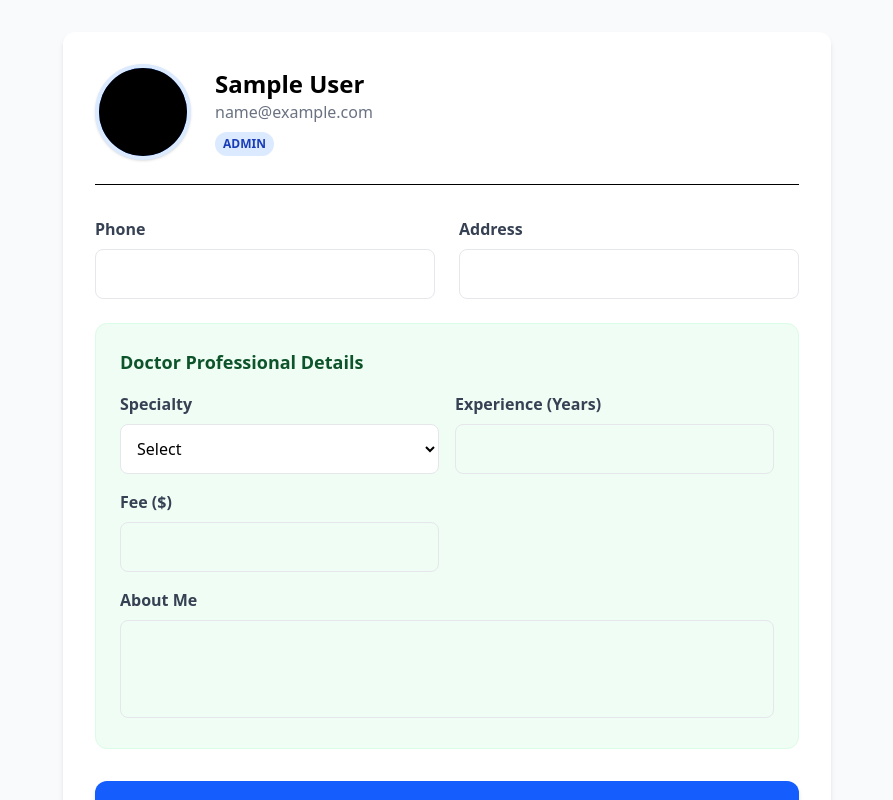
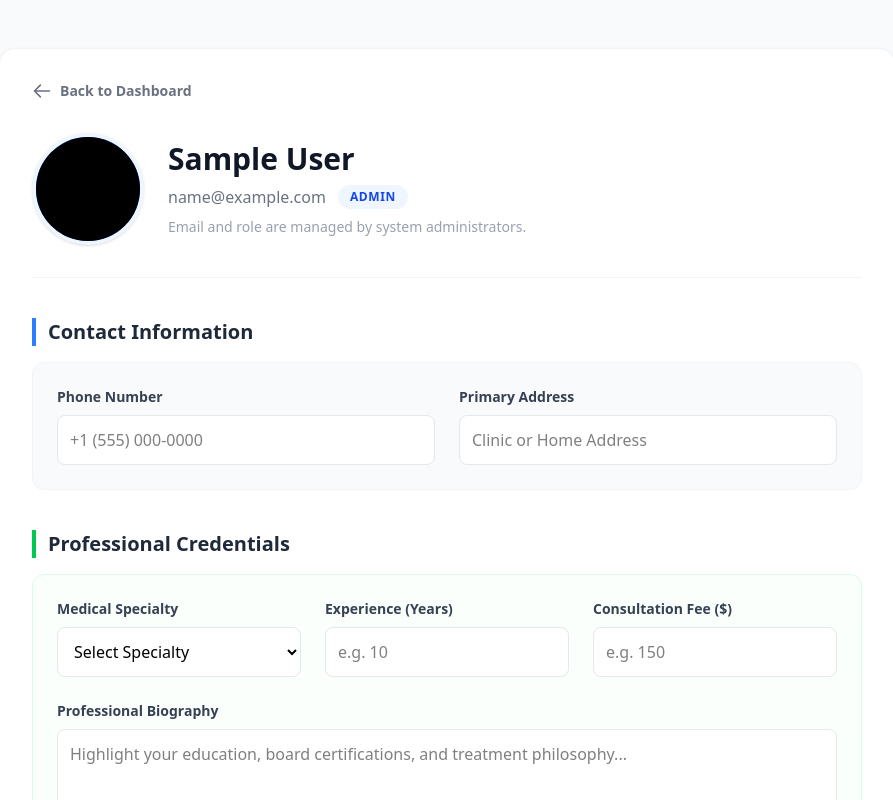
Before and after one commit to YASHWANTHGUNA/askdoc-telehealth, a React app in the folder frontend/: page /profile in a window 1280 px wide. Shown: the top 800 px of the page, without its empty margins (193-1086 px from the left). Built offline with nearby package versions, Linux system fonts and the light colour scheme; no server answers; sample sign-in values are in the browser's storage; the HTML template or start-up script is replaced by a standard one.

Commit message:
Profile section update

```diff
--- a/frontend/src/pages/UserProfile.jsx
+++ b/frontend/src/pages/UserProfile.jsx
@@ -1,25 +1,23 @@
+
 import React, { useState, useEffect, useRef } from "react";
+import { Link, useNavigate } from "react-router-dom"; // 👇 Added navigation
 import api from "../api/axiosInstance";
 import toast from "react-hot-toast";
 
 const UserProfile = () => {
   const [user, setUser] = useState({});
   const [preview, setPreview] = useState(null);
-
   const [selectedFile, setSelectedFile] = useState(null);
   const [uploading, setUploading] = useState(false);
-
   const [isMenuOpen, setIsMenuOpen] = useState(false);
   const [isViewModalOpen, setIsViewModalOpen] = useState(false);
+
   const fileInputRef = useRef(null);
+  const navigate = useNavigate(); // 👇 Initialize navigation
 
   const [formData, setFormData] = useState({
-    email: "",
     phone: "",
     address: "",
-    gender: "",
-    dob: "",
-    photo: "",
     bloodGroup: "",
     height: "",
     weight: "",
@@ -42,12 +40,8 @@ const UserProfile = () => {
       );
 
       setFormData({
-        email: storedUser.email || "",
         phone: storedUser.phone || "",
         address: storedUser.address || "",
-        gender: storedUser.gender || "",
-        dob: storedUser.dob ? storedUser.dob.split("T")[0] : "",
-        photo: storedUser.photo || "",
         bloodGroup: storedUser.bloodGroup || "",
         height: storedUser.height || "",
         weight: storedUser.weight || "",
@@ -89,7 +83,6 @@ const UserProfile = () => {
   const handleRemovePicture = () => {
     setPreview(null);
     setSelectedFile(null);
-    setFormData({ ...formData, photo: "default" });
     setIsMenuOpen(false);
   };
 
@@ -109,6 +102,9 @@ const UserProfile = () => {
 
       if (selectedFile) {
         uploadData.append("image", selectedFile);
+      } else if (preview === null && user.photo !== "default") {
+         // Explicitly tell backend to remove photo if user cleared it and didn't select a new one
+         uploadData.append("photo", "default");
       }
 
       const res = await api.patch(`/users/update-profile`, uploadData, {
@@ -121,7 +117,6 @@ const UserProfile = () => {
       localStorage.setItem("user", JSON.stringify(updatedUser));
       setUser(updatedUser);
 
-      // 👇 THE FIX: Cleanly handles the "default" string so it sets to null!
       setPreview(updatedUser.photo && updatedUser.photo !== "default" ? updatedUser.photo : null);
 
       toast.success("Profile Updated Successfully!");
@@ -134,22 +129,33 @@ const UserProfile = () => {
   };
 
   return (
-    <div className="min-h-screen bg-gray-50 p-8 flex justify-center relative">
-      <div className="bg-white p-8 rounded-xl shadow-md w-full max-w-3xl">
+    <div className="min-h-screen bg-gray-50 p-6 md:p-12 flex justify-center relative">
+      <div className="bg-white p-8 rounded-2xl shadow-sm border border-gray-100 w-full max-w-4xl">
 
-        <div className="flex items-center gap-6 mb-8 border-b pb-6 relative">
+        {/* 👇 NEW: Back Navigation */}
+        <button
+          onClick={() => navigate('/dashboard')}
+          className="flex items-center text-gray-500 hover:text-blue-600 mb-8 font-bold text-sm transition-colors group"
+        >
+          <svg xmlns="http://www.w3.org/2000/svg" className="h-5 w-5 mr-2 transform group-hover:-translate-x-1 transition-transform" fill="none" viewBox="0 0 24 24" stroke="currentColor" strokeWidth={2}>
+            <path strokeLinecap="round" strokeLinejoin="round" d="M10 19l-7-7m0 0l7-7m-7 7h18" />
+          </svg>
+          Back to Dashboard
+        </button>
+
+        {/* HEADER & IDENTITY */}
+        <div className="flex flex-col md:flex-row items-start md:items-center gap-6 mb-10 pb-8 border-b border-gray-100 relative">
 
           <div className="relative">
             <div
               onClick={() => setIsMenuOpen(!isMenuOpen)}
-              className="h-24 w-24 rounded-full overflow-hidden border-4 border-blue-100 flex items-center justify-center bg-blue-600 text-white text-3xl font-bold uppercase cursor-pointer group relative shadow-sm transition-transform hover:scale-105"
+              className="h-28 w-28 rounded-full overflow-hidden border-4 border-blue-50 flex items-center justify-center bg-blue-600 text-white text-4xl font-bold uppercase cursor-pointer group relative shadow-sm transition-transform hover:scale-105"
             >
               {preview ? (
                 <img
                   src={preview}
                   alt="Profile"
                   className="h-full w-full object-cover bg-white"
-                  // 👇 THE FIX: If the image URL is broken, immediately switch back to the letter icon
                   onError={() => setPreview(null)}
                 />
               ) : (
@@ -164,38 +170,20 @@ const UserProfile = () => {
               </div>
             </div>
 
-            <input
-              type="file"
-              accept="image/*"
-              className="hidden"
-              ref={fileInputRef}
-              onChange={handleImageUpload}
-            />
+            <input type="file" accept="image/*" className="hidden" ref={fileInputRef} onChange={handleImageUpload} />
 
             {isMenuOpen && (
-              <div className="absolute top-28 left-0 w-48 bg-white border border-gray-100 rounded-xl shadow-lg z-20 py-2 animate-fade-in-up">
+              <div className="absolute top-32 left-0 w-48 bg-white border border-gray-100 rounded-xl shadow-lg z-20 py-2 animate-fade-in-up">
                 {preview && (
-                  <button
-                    onClick={() => {
-                      setIsViewModalOpen(true);
-                      setIsMenuOpen(false);
-                    }}
-                    className="w-full text-left px-4 py-2 text-sm text-gray-700 hover:bg-gray-50 hover:text-blue-600 transition-colors"
-                  >
+                  <button onClick={() => { setIsViewModalOpen(true); setIsMenuOpen(false); }} className="w-full text-left px-4 py-2 text-sm text-gray-700 hover:bg-gray-50 hover:text-blue-600 transition-colors">
                     View Picture
                   </button>
                 )}
-                <button
-                  onClick={triggerFileInput}
-                  className="w-full text-left px-4 py-2 text-sm text-gray-700 hover:bg-gray-50 hover:text-blue-600 transition-colors"
-                >
+                <button onClick={triggerFileInput} className="w-full text-left px-4 py-2 text-sm text-gray-700 hover:bg-gray-50 hover:text-blue-600 transition-colors">
                   Change Picture
                 </button>
                 {preview && (
-                  <button
-                    onClick={handleRemovePicture}
-                    className="w-full text-left px-4 py-2 text-sm text-red-600 hover:bg-red-50 transition-colors"
-                  >
+                  <button onClick={handleRemovePicture} className="w-full text-left px-4 py-2 text-sm text-red-600 hover:bg-red-50 transition-colors">
                     Remove Picture
                   </button>
                 )}
@@ -204,149 +192,124 @@ const UserProfile = () => {
           </div>
 
           <div>
-            <h1 className="text-2xl font-bold">{user.name}</h1>
-            <p className="text-gray-500">{user.email}</p>
-            <span className="bg-blue-100 text-blue-800 text-xs px-2 py-1 rounded-full uppercase font-bold mt-2 inline-block">
+            <h1 className="text-3xl font-bold text-gray-900">{user.name}</h1>
+            <div className="flex items-center gap-3 mt-2">
+              <span className="text-gray-500 font-medium">{user.email}</span>
+              <span className="bg-blue-50 text-blue-700 text-xs px-3 py-1 rounded-full uppercase font-bold tracking-wider">
                 {user.role}
               </span>
             </div>
+            <p className="text-sm text-gray-400 mt-2">Email and role are managed by system administrators.</p>
+          </div>
         </div>
 
-        <div className="grid grid-cols-1 md:grid-cols-2 gap-6 mb-6">
+        {/* 👇 NEW: Sectioned Form Layout */}
+        <div className="space-y-10">
+
+          {/* SECTION 1: CONTACT INFO */}
+          <section>
+            <h2 className="text-xl font-bold text-gray-800 mb-4 border-l-4 border-blue-500 pl-3">Contact Information</h2>
+            <div className="grid grid-cols-1 md:grid-cols-2 gap-6 bg-gray-50 p-6 rounded-xl border border-gray-100">
               <div>
-            <label className="block text-gray-700 font-bold mb-2">Phone</label>
+                <label className="block text-gray-700 font-bold mb-2 text-sm">Phone Number</label>
                 <input
                   name="phone"
                   value={formData.phone}
                   onChange={handleChange}
-              className="w-full p-3 border border-gray-200 rounded-lg focus:ring-2 focus:ring-blue-500 focus:border-transparent outline-none transition-all"
+                  placeholder="+1 (555) 000-0000"
+                  className="w-full p-3 border border-gray-200 rounded-lg focus:ring-2 focus:ring-blue-500 focus:border-transparent outline-none transition-all bg-white"
                 />
               </div>
               <div>
-            <label className="block text-gray-700 font-bold mb-2">Address</label>
+                <label className="block text-gray-700 font-bold mb-2 text-sm">Primary Address</label>
                 <input
                   name="address"
                   value={formData.address}
                   onChange={handleChange}
-              className="w-full p-3 border border-gray-200 rounded-lg focus:ring-2 focus:ring-blue-500 focus:border-transparent outline-none transition-all"
+                  placeholder="Clinic or Home Address"
+                  className="w-full p-3 border border-gray-200 rounded-lg focus:ring-2 focus:ring-blue-500 focus:border-transparent outline-none transition-all bg-white"
                 />
               </div>
             </div>
+          </section>
 
+          {/* SECTION 2: ROLE SPECIFIC DETAILS */}
           {user.role === "patient" ? (
-          <div className="bg-blue-50 p-6 rounded-xl border border-blue-100">
-            <h2 className="text-lg font-bold mb-4 text-blue-900">Patient Medical Details</h2>
-            <div className="grid grid-cols-2 gap-4">
+            <section>
+              <h2 className="text-xl font-bold text-gray-800 mb-4 border-l-4 border-blue-500 pl-3">Medical Profile</h2>
+              <div className="grid grid-cols-1 md:grid-cols-2 gap-6 bg-blue-50/50 p-6 rounded-xl border border-blue-100">
                 <div>
-                <label className="block font-bold mb-2 text-gray-700">Blood Group</label>
-                <input
-                  name="bloodGroup"
-                  value={formData.bloodGroup}
-                  onChange={handleChange}
-                  className="w-full p-3 border border-gray-200 rounded-lg outline-none focus:ring-2 focus:ring-blue-500"
-                />
+                  <label className="block font-bold mb-2 text-gray-700 text-sm">Blood Group</label>
+                  <input name="bloodGroup" value={formData.bloodGroup} onChange={handleChange} placeholder="e.g., O+" className="w-full p-3 border border-gray-200 rounded-lg outline-none focus:ring-2 focus:ring-blue-500 bg-white" />
                 </div>
                 <div>
-                <label className="block font-bold mb-2 text-gray-700">Height</label>
-                <input
-                  name="height"
-                  value={formData.height}
-                  onChange={handleChange}
-                  className="w-full p-3 border border-gray-200 rounded-lg outline-none focus:ring-2 focus:ring-blue-500"
-                />
-              </div>
-              <div className="col-span-2">
-                <label className="block font-bold mb-2 text-gray-700">Medical Bio</label>
-                <textarea
-                  name="medicalBio"
-                  value={formData.medicalBio}
-                  onChange={handleChange}
-                  rows="3"
-                  className="w-full p-3 border border-gray-200 rounded-lg outline-none focus:ring-2 focus:ring-blue-500 resize-none"
-                />
+                  <label className="block font-bold mb-2 text-gray-700 text-sm">Height / Weight</label>
+                  <div className="flex gap-2">
+                    <input name="height" value={formData.height} onChange={handleChange} placeholder="Height (cm)" className="w-1/2 p-3 border border-gray-200 rounded-lg outline-none focus:ring-2 focus:ring-blue-500 bg-white" />
+                    <input name="weight" value={formData.weight} onChange={handleChange} placeholder="Weight (kg)" className="w-1/2 p-3 border border-gray-200 rounded-lg outline-none focus:ring-2 focus:ring-blue-500 bg-white" />
                   </div>
                 </div>
+                <div className="col-span-1 md:col-span-2">
+                  <label className="block font-bold mb-2 text-gray-700 text-sm">Medical History / Bio</label>
+                  <textarea name="medicalBio" value={formData.medicalBio} onChange={handleChange} rows="4" placeholder="Briefly describe any chronic conditions or past surgeries..." className="w-full p-3 border border-gray-200 rounded-lg outline-none focus:ring-2 focus:ring-blue-500 resize-none bg-white" />
                 </div>
+              </div>
+            </section>
           ) : (
-          <div className="bg-green-50 p-6 rounded-xl border border-green-100">
-            <h2 className="text-lg font-bold mb-4 text-green-900">Doctor Professional Details</h2>
-            <div className="grid grid-cols-2 gap-4">
+            <section>
+              <h2 className="text-xl font-bold text-gray-800 mb-4 border-l-4 border-green-500 pl-3">Professional Credentials</h2>
+              <div className="grid grid-cols-1 md:grid-cols-3 gap-6 bg-green-50/30 p-6 rounded-xl border border-green-100">
                 <div>
-                <label className="block font-bold mb-2 text-gray-700">Specialty</label>
-                <select
-                  name="specialty"
-                  value={formData.specialty}
-                  onChange={handleChange}
-                  className="w-full p-3 border border-gray-200 rounded-lg outline-none focus:ring-2 focus:ring-green-500 bg-white"
-                >
-                  <option value="">Select</option>
+                  <label className="block font-bold mb-2 text-gray-700 text-sm">Medical Specialty</label>
+                  <select name="specialty" value={formData.specialty} onChange={handleChange} className="w-full p-3 border border-gray-200 rounded-lg outline-none focus:ring-2 focus:ring-green-500 bg-white">
+                    <option value="">Select Specialty</option>
                     <option value="Cardiologist">Cardiologist</option>
                     <option value="Dermatologist">Dermatologist</option>
                     <option value="General">General Physician</option>
+                    <option value="Pediatrician">Pediatrician</option>
+                    <option value="Neurologist">Neurologist</option>
                   </select>
                 </div>
                 <div>
-                <label className="block font-bold mb-2 text-gray-700">Experience (Years)</label>
-                <input
-                  name="experience"
-                  value={formData.experience}
-                  onChange={handleChange}
-                  className="w-full p-3 border border-gray-200 rounded-lg outline-none focus:ring-2 focus:ring-green-500"
-                />
+                  <label className="block font-bold mb-2 text-gray-700 text-sm">Experience (Years)</label>
+                  <input name="experience" type="number" value={formData.experience} onChange={handleChange} placeholder="e.g. 10" className="w-full p-3 border border-gray-200 rounded-lg outline-none focus:ring-2 focus:ring-green-500 bg-white" />
                 </div>
                 <div>
-                <label className="block font-bold mb-2 text-gray-700">Fee ($)</label>
-                <input
-                  name="consultationFee"
-                  type="number"
-                  value={formData.consultationFee}
-                  onChange={handleChange}
-                  className="w-full p-3 border border-gray-200 rounded-lg outline-none focus:ring-2 focus:ring-green-500"
-                />
+                  <label className="block font-bold mb-2 text-gray-700 text-sm">Consultation Fee ($)</label>
+                  <input name="consultationFee" type="number" value={formData.consultationFee} onChange={handleChange} placeholder="e.g. 150" className="w-full p-3 border border-gray-200 rounded-lg outline-none focus:ring-2 focus:ring-green-500 bg-white" />
                 </div>
-              <div className="col-span-2">
-                <label className="block font-bold mb-2 text-gray-700">About Me</label>
-                <textarea
-                  name="aboutDoctor"
-                  value={formData.aboutDoctor}
-                  onChange={handleChange}
-                  rows="3"
-                  className="w-full p-3 border border-gray-200 rounded-lg outline-none focus:ring-2 focus:ring-green-500 resize-none"
-                />
+                <div className="col-span-1 md:col-span-3">
+                  <label className="block font-bold mb-2 text-gray-700 text-sm">Professional Biography</label>
+                  <textarea name="aboutDoctor" value={formData.aboutDoctor} onChange={handleChange} rows="4" placeholder="Highlight your education, board certifications, and treatment philosophy..." className="w-full p-3 border border-gray-200 rounded-lg outline-none focus:ring-2 focus:ring-green-500 resize-none bg-white" />
                 </div>
               </div>
-          </div>
+            </section>
           )}
 
+        </div>
+
+        {/* SAVE ACTION */}
+        <div className="mt-10 pt-6 border-t border-gray-100 flex justify-end">
           <button
             onClick={handleSave}
             disabled={uploading}
-          className="w-full mt-8 bg-blue-600 text-white py-4 rounded-xl font-bold text-lg hover:bg-blue-700 shadow-md hover:shadow-lg transition-all disabled:opacity-50 disabled:cursor-not-allowed"
+            className="w-full md:w-auto px-10 bg-blue-600 text-white py-4 rounded-xl font-bold text-lg hover:bg-blue-700 shadow-md hover:shadow-lg transition-all disabled:opacity-50 disabled:cursor-not-allowed flex items-center justify-center"
           >
-          {uploading ? "Saving..." : "Save Profile"}
+            {uploading ? (
+              <><svg className="animate-spin -ml-1 mr-3 h-5 w-5 text-white" xmlns="http://www.w3.org/2000/svg" fill="none" viewBox="0 0 24 24"><circle className="opacity-25" cx="12" cy="12" r="10" stroke="currentColor" strokeWidth="4"></circle><path className="opacity-75" fill="currentColor" d="M4 12a8 8 0 018-8V0C5.373 0 0 5.373 0 12h4zm2 5.291A7.962 7.962 0 014 12H0c0 3.042 1.135 5.824 3 7.938l3-2.647z"></path></svg> Saving Changes...</>
+            ) : "Save Profile"}
           </button>
         </div>
+      </div>
 
+      {/* View Picture Modal */}
       {isViewModalOpen && preview && (
-        <div
-          className="fixed inset-0 bg-black bg-opacity-80 z-50 flex items-center justify-center backdrop-blur-sm transition-opacity"
-          onClick={() => setIsViewModalOpen(false)}
-        >
+        <div className="fixed inset-0 bg-black bg-opacity-80 z-50 flex items-center justify-center backdrop-blur-sm transition-opacity" onClick={() => setIsViewModalOpen(false)}>
           <div className="relative max-w-2xl w-full p-4 flex flex-col items-center">
-            <button
-              className="absolute -top-12 right-4 text-white hover:text-gray-300 transition-colors"
-              onClick={() => setIsViewModalOpen(false)}
-            >
-              <svg xmlns="http://www.w3.org/2000/svg" className="h-8 w-8" fill="none" viewBox="0 0 24 24" stroke="currentColor" strokeWidth={2}>
-                <path strokeLinecap="round" strokeLinejoin="round" d="M6 18L18 6M6 6l12 12" />
-              </svg>
+            <button className="absolute -top-12 right-4 text-white hover:text-gray-300 transition-colors" onClick={() => setIsViewModalOpen(false)}>
+              <svg xmlns="http://www.w3.org/2000/svg" className="h-8 w-8" fill="none" viewBox="0 0 24 24" stroke="currentColor" strokeWidth={2}><path strokeLinecap="round" strokeLinejoin="round" d="M6 18L18 6M6 6l12 12" /></svg>
             </button>
-            <img
-              src={preview}
-              alt="Full Profile View"
-              className="rounded-full h-80 w-80 md:h-96 md:w-96 object-cover border-4 border-gray-700 shadow-2xl bg-white"
-              onClick={(e) => e.stopPropagation()}
-            />
+            <img src={preview} alt="Full Profile View" className="rounded-full h-80 w-80 md:h-96 md:w-96 object-cover border-4 border-gray-700 shadow-2xl bg-white" onClick={(e) => e.stopPropagation()} />
           </div>
         </div>
       )}
```
Lines whose indentation alone changed are shown as unchanged.
